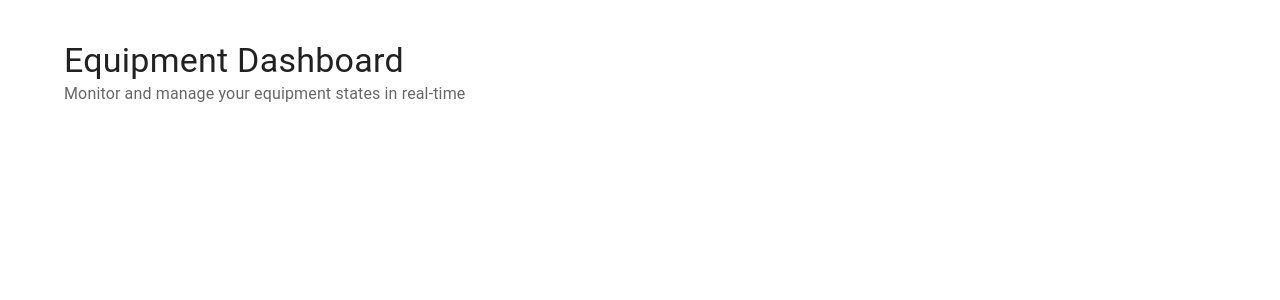
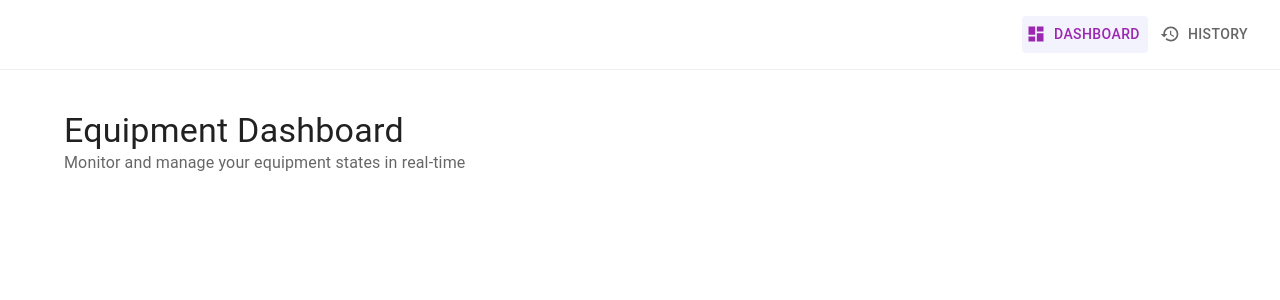
Before and after one commit to frederico-alves/EquipmentTracker, a React app in the folder frontend/: page / in a window 1280 px wide. Shown: the top 300 px of the page. Built offline with nearby package versions, Linux system fonts and the light colour scheme; the HTML template or start-up script is replaced by a standard one.

Commit message:
feat: navigation added

```diff
--- a/frontend/src/App.tsx
+++ b/frontend/src/App.tsx
@@ -1,11 +1,79 @@
-import { Routes, Route } from "react-router-dom";
-import { Container, Box } from "@mui/material";
+import { Routes, Route, useLocation } from "react-router-dom";
+import { Button, Container, Box, Stack } from "@mui/material";
+import { Link as RouterLink } from "react-router-dom";
+import {
+  Dashboard as DashboardIcon,
+  History as HistoryIcon,
+} from "@mui/icons-material";
 import Dashboard from "./pages/Dashboard";
 import History from "./pages/History";
 
 function App() {
+  const location = useLocation();
+
   return (
     <Box sx={{ display: "flex", flexDirection: "column", minHeight: "100vh" }}>
+      {/* Sticky Navigation Bar */}
+      <Box
+        component="nav"
+        sx={{
+          py: 2,
+          px: 3,
+          display: "flex",
+          alignItems: "center",
+          justifyContent: "right",
+          backdropFilter: "blur(20px)",
+          backgroundColor: "rgba(255, 255, 255, 0.7)",
+          borderBottom: "1px solid rgba(0, 0, 0, 0.06)",
+          position: "sticky",
+          top: 0,
+          zIndex: 1100,
+        }}
+      >
+        {/* Navigation Links */}
+        <Stack direction="row" spacing={1}>
+          <Button
+            component={RouterLink}
+            to="/"
+            startIcon={<DashboardIcon sx={{ fontSize: 18 }} />}
+            sx={{
+              color:
+                location.pathname === "/" ? "secondary.main" : "text.secondary",
+              backgroundColor:
+                location.pathname === "/"
+                  ? "rgba(99, 102, 241, 0.08)"
+                  : "transparent",
+              "&:hover": {
+                backgroundColor: "rgba(99, 102, 241, 0.12)",
+              },
+            }}
+          >
+            Dashboard
+          </Button>
+          <Button
+            component={RouterLink}
+            to="/history"
+            startIcon={<HistoryIcon sx={{ fontSize: 18 }} />}
+            sx={{
+              color:
+                location.pathname === "/history"
+                  ? "secondary.main"
+                  : "text.secondary",
+              backgroundColor:
+                location.pathname === "/history"
+                  ? "rgba(99, 102, 241, 0.08)"
+                  : "transparent",
+              "&:hover": {
+                backgroundColor: "rgba(99, 102, 241, 0.12)",
+              },
+            }}
+          >
+            History
+          </Button>
+        </Stack>
+      </Box>
+
+      {/* Main Content */}
       <Container maxWidth="lg" sx={{ mt: 5, mb: 5, flex: 1 }}>
         <Routes>
           <Route path="/" element={<Dashboard />} />
```
